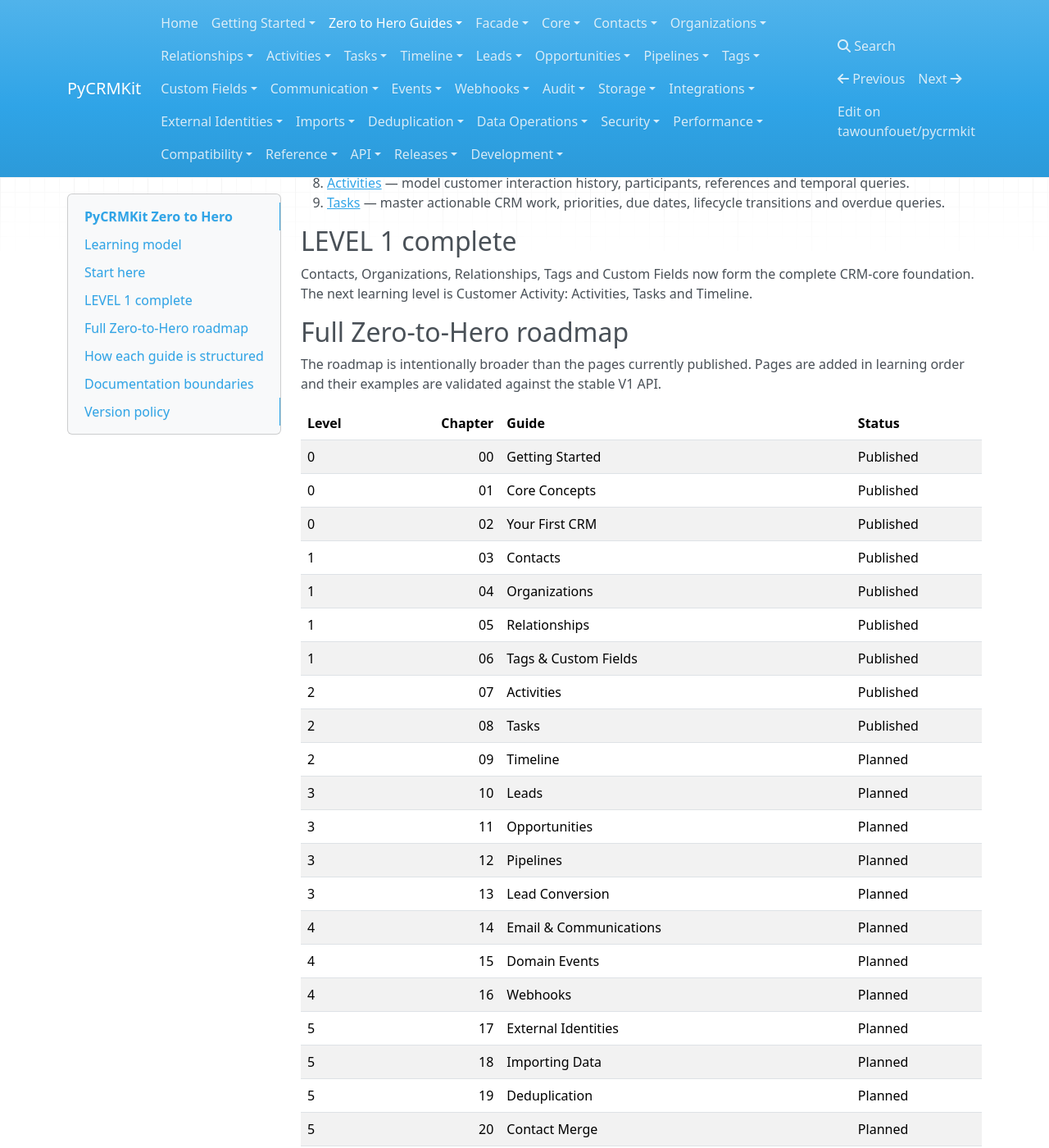
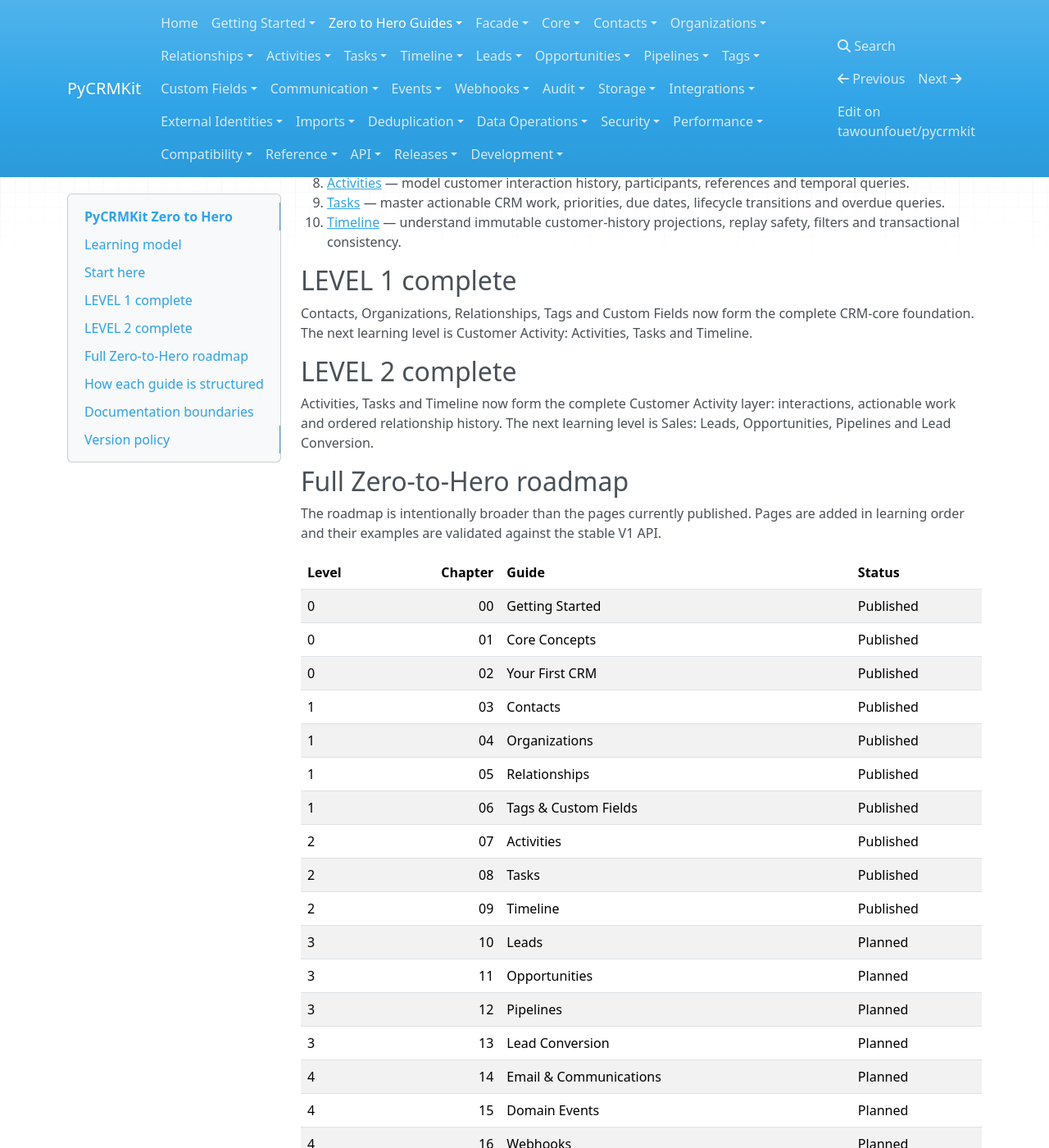
Before and after one commit to tawounfouet/pycrmkit, an MkDocs documentation site: the page built from docs/guides/index.md, in a window 1280 px wide and 1400 px high, scrolled down 936 px. Shown: the whole window at 82% size. Built offline with MkDocs 1.6.1, drawn with Linux system fonts in a browser that asks for light colours; nearby versions of some CDN libraries.

Commit message:
docs: publish Timeline and close Level 2

```diff
--- a/docs/guides/index.md
+++ b/docs/guides/index.md
@@ -42,10 +42,15 @@
 7. [Tags & Custom Fields](06_tags_and_custom_fields.md) — extend CRM entities with reusable classification and versioned typed business data.
 8. [Activities](07_activities.md) — model customer interaction history, participants, references and temporal queries.
 9. [Tasks](08_tasks.md) — master actionable CRM work, priorities, due dates, lifecycle transitions and overdue queries.
+10. [Timeline](09_timeline.md) — understand immutable customer-history projections, replay safety, filters and transactional consistency.
 
 ## LEVEL 1 complete
 
 Contacts, Organizations, Relationships, Tags and Custom Fields now form the complete CRM-core foundation. The next learning level is Customer Activity: Activities, Tasks and Timeline.
+
+## LEVEL 2 complete
+
+Activities, Tasks and Timeline now form the complete Customer Activity layer: interactions, actionable work and ordered relationship history. The next learning level is Sales: Leads, Opportunities, Pipelines and Lead Conversion.
 
 ## Full Zero-to-Hero roadmap
 
@@ -63,7 +68,7 @@
 | 1 | 06 | Tags & Custom Fields | Published |
 | 2 | 07 | Activities | Published |
 | 2 | 08 | Tasks | Published |
-| 2 | 09 | Timeline | Planned |
+| 2 | 09 | Timeline | Published |
 | 3 | 10 | Leads | Planned |
 | 3 | 11 | Opportunities | Planned |
 | 3 | 12 | Pipelines | Planned |
```
